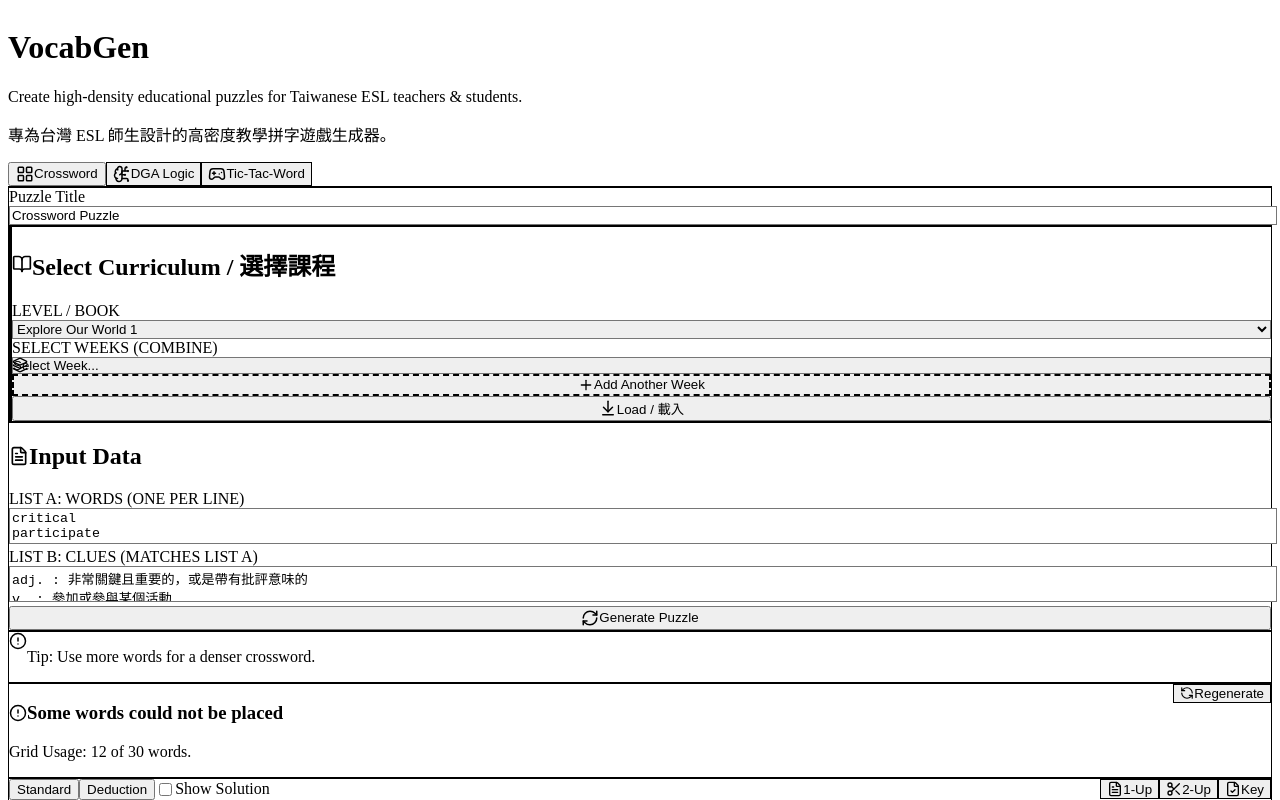
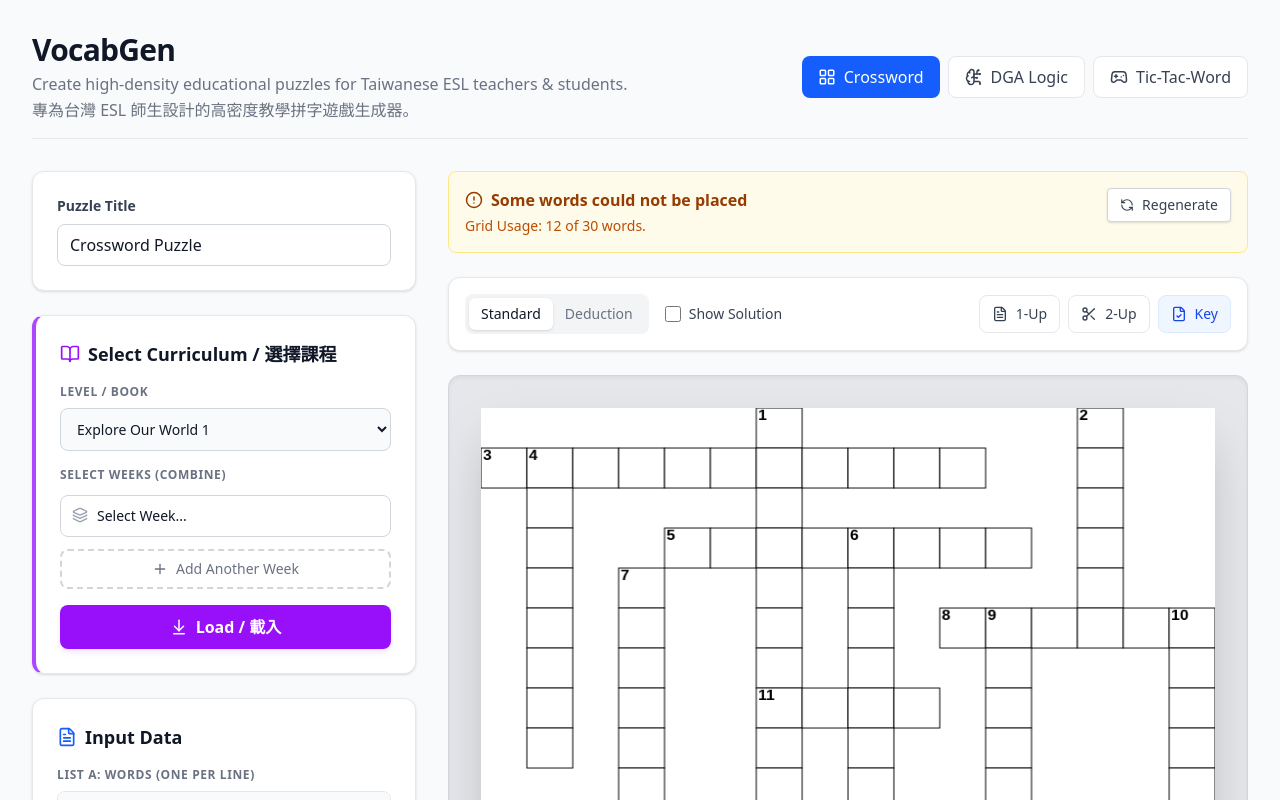
Before and after one commit to almosthuman-ai/vocabgen, a React (Vite) app: page / in a window 1280 px wide. Shown: the top 800 px of the page. Built offline with nearby package versions, Linux system fonts and the light colour scheme.

Commit message:
upgrade to tailwind v4

```diff
--- a/index.css
+++ b/index.css
@@ -1,3 +1 @@
-@tailwind base;
-@tailwind components;
-@tailwind utilities;
+@import "tailwindcss";
--- a/package.json
+++ b/package.json
@@ -14,6 +14,7 @@
     "react-dom": "^19.2.3"
   },
   "devDependencies": {
+    "@tailwindcss/postcss": "^4.1.18",
     "@types/node": "^22.19.3",
     "@vitejs/plugin-react": "^5.0.0",
     "autoprefixer": "^10.4.23",
--- a/postcss.config.js
+++ b/postcss.config.js
@@ -1,6 +1,5 @@
 export default {
   plugins: {
-    tailwindcss: {},
-    autoprefixer: {},
+    "@tailwindcss/postcss": {},
   },
 }
--- a/tailwind.config.js
+++ /dev/null
@@ -1,12 +0,0 @@
-/** @type {import('tailwindcss').Config} */
-export default {
-  content: [
-    "./index.html",
-    "./*.{js,ts,jsx,tsx}",
-    "./src/**/*.{js,ts,jsx,tsx}",
-  ],
-  theme: {
-    extend: {},
-  },
-  plugins: [],
-}
```
Also changed, not shown: 1 other file (tests, documents, lock files or other folders).
